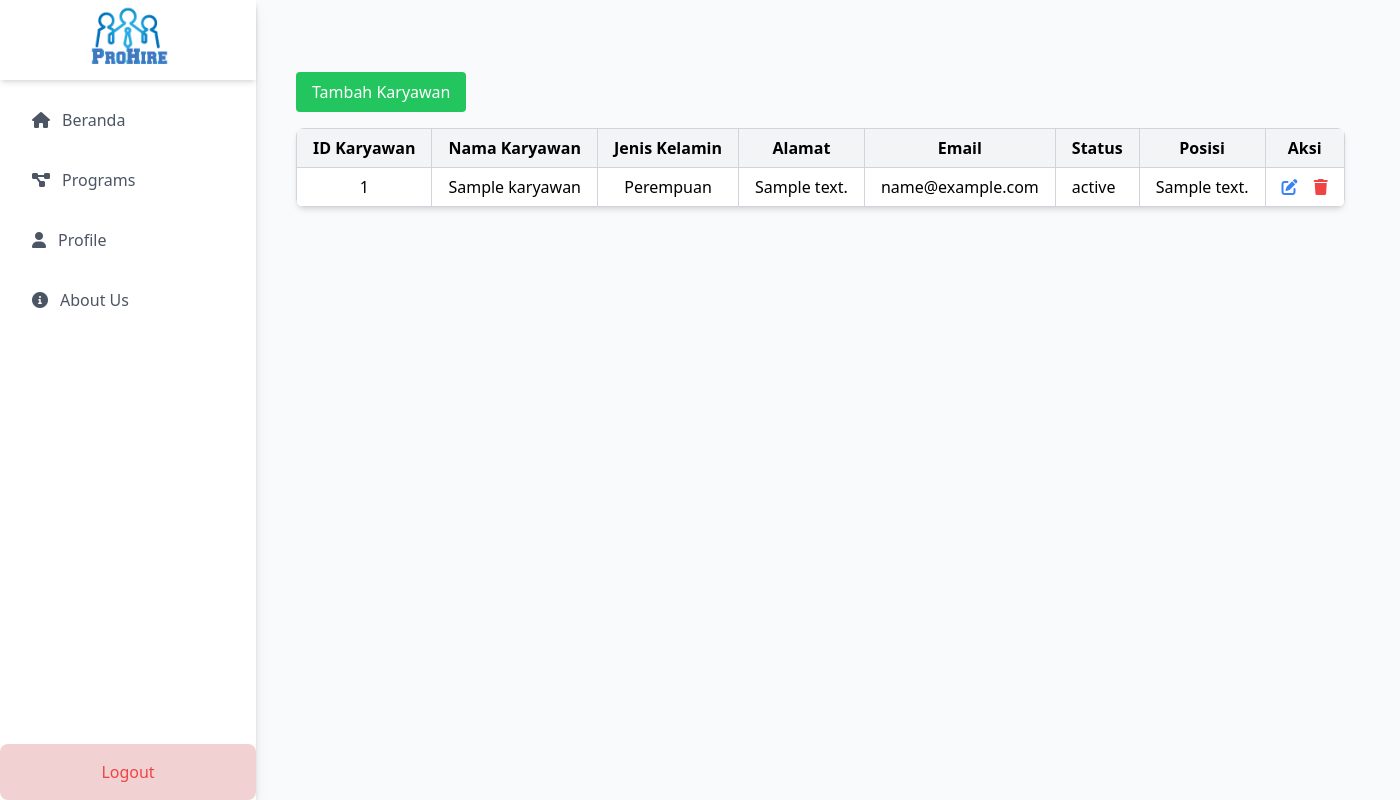
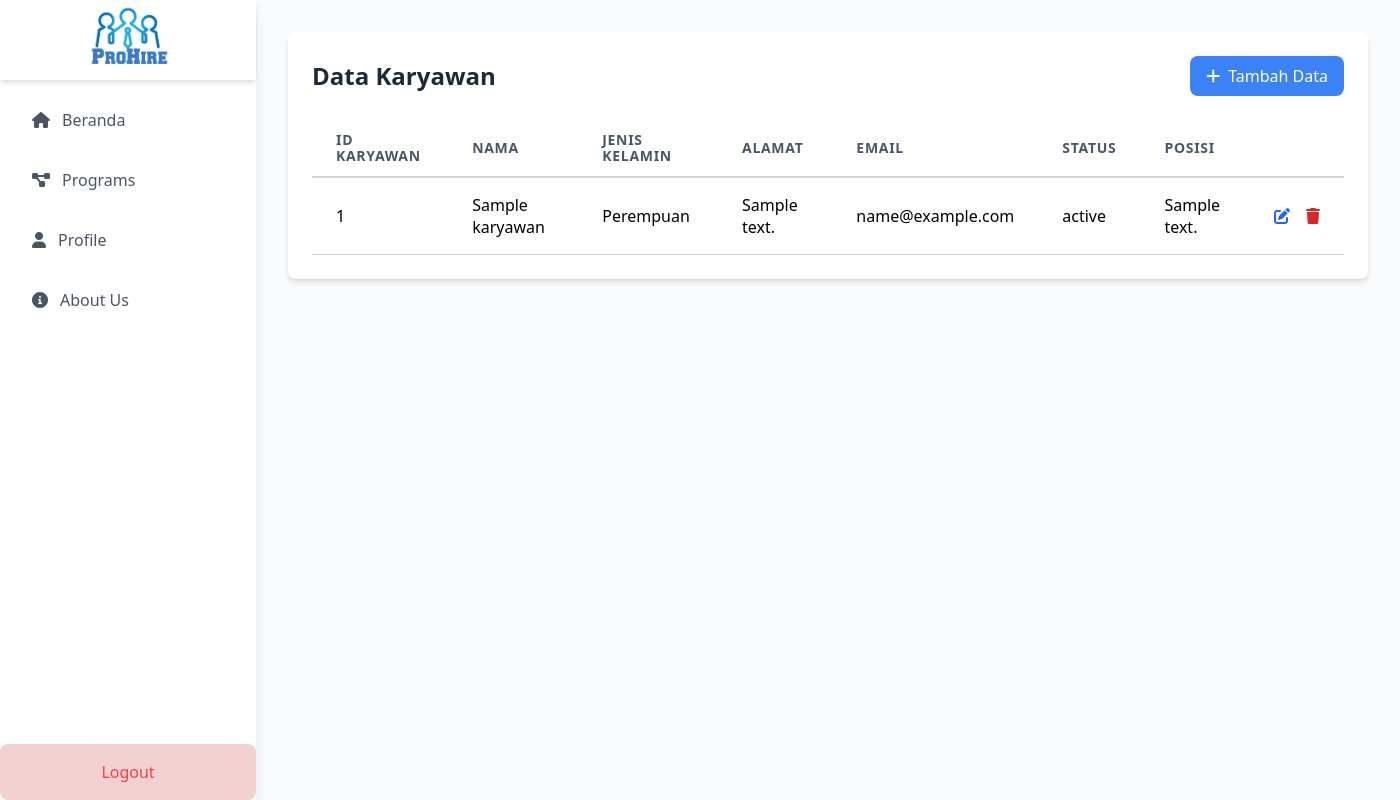
Before and after one commit to ikyyy10704/Labsys, a CodeIgniter app: page /Karyawan/index.php/Data_karyawan in a window 1400 px wide. Run offline with CodeIgniter, Linux system fonts and the light colour scheme; tables that the repository leaves empty or names only in its code hold one stand-in row (values such as "Sample post"); some libraries are stand-ins or nearby versions; grey boxes are pictures that could not be loaded.

Commit message:
mengubah tampilan baru data karyawan

```diff
--- a/application/controllers/Data_karyawan.php
+++ b/application/controllers/Data_karyawan.php
@@ -12,7 +12,6 @@ class Data_karyawan extends CI_Controller {
     public function index() {
         $data['title'] = 'Data Karyawan';
         $data['karyawan'] = $this->Data_karyawan_model->get_all_karyawan();
-
         $this->load->view('template/header', $data);
         $this->load->view('template/sidebar');
         $this->load->view('data_karyawan/index', $data);
--- a/application/views/Data_karyawan/index.php
+++ b/application/views/Data_karyawan/index.php
@@ -1,63 +1,82 @@
-<!DOCTYPE html>
-<html lang="en">
-<head>
-    <meta charset="UTF-8">
-    <meta name="viewport" content="width=device-width, initial-scale=1.0">
-    <title><?= $title ?></title>
-    <script src="https://cdn.tailwindcss.com"></script>
-</head>
-<body class="bg-gray-100">
-    <div class="flex">
-        <!-- Sidebar -->
-        <aside class="w-64 bg-white shadow-md h-screen">
-            <div class="p-4">
-                <img src="logo.png" alt="Logo" class="w-16 h-16 mx-auto">
-            </div>
-            <nav>
-                <ul class="space-y-4">
-                    <li><a href="#" class="flex items-center px-4 py-2 text-gray-700 hover:bg-gray-200"><i class="fas fa-home mr-3"></i>Beranda</a></li>
-                    <li><a href="#" class="flex items-center px-4 py-2 text-gray-700 hover:bg-gray-200"><i class="fas fa-tasks mr-3"></i>Programs</a></li>
-                    <li><a href="#" class="flex items-center px-4 py-2 text-gray-700 hover:bg-gray-200"><i class="fas fa-user mr-3"></i>Profile</a></li>
-                    <li><a href="#" class="flex items-center px-4 py-2 text-gray-700 hover:bg-gray-200"><i class="fas fa-info-circle mr-3"></i>About Us</a></li>
-                </ul>
-            </nav>
-        </aside>
-    <main class="flex-1 p-6">
-    <div class="container mx-auto mt-8 p-4">
-        <a href="<?= site_url('data_karyawan/create') ?>" class="bg-green-500 hover:bg-green-600 text-white px-4 py-2 rounded mb-4 inline-block">Tambah Karyawan</a>
-        <div class="overflow-x-auto bg-white shadow-md rounded-lg">
-            <table class="table-auto w-full border-collapse border border-gray-200">
+<div class="ml-64 p-8">
+    <div class="bg-white rounded-lg shadow-md p-6">
+        <div class="flex justify-between items-center mb-6">
+            <h1 class="text-2xl font-semibold text-gray-800">Data Karyawan</h1>
+            <a href="<?= site_url('data_karyawan/create') ?>" class="bg-blue-500 hover:bg-blue-600 text-white px-4 py-2 rounded-lg">
+                <i class="fas fa-plus mr-2"></i>Tambah Data
+            </a>
+        </div>
+
+        <?php if($this->session->flashdata('success')): ?>
+        <div class="bg-green-100 border-l-4 border-green-500 text-green-700 p-4 mb-6">
+            <?= $this->session->flashdata('success') ?>
+        </div>
+        <?php endif; ?>
+        <?php if($this->session->flashdata('error')): ?>
+        <div class="bg-red-100 border-l-4 border-red-500 text-red-700 p-4 mb-6">
+            <?= $this->session->flashdata('error') ?>
+        </div>
+        <?php endif; ?>
+
+        <div class="overflow-x-auto">
+            <table class="min-w-full bg-white">
                 <thead>
-                    <tr class="bg-gray-100">
-                        <th class="border border-gray-300 px-4 py-2">ID Karyawan</th>
-                        <th class="border border-gray-300 px-4 py-2">Nama Karyawan</th>
-                        <th class="border border-gray-300 px-4 py-2">Jenis Kelamin</th>
-                        <th class="border border-gray-300 px-4 py-2">Alamat</th>
-                        <th class="border border-gray-300 px-4 py-2">Email</th>
-                        <th class="border border-gray-300 px-4 py-2">Status</th>
-                        <th class="border border-gray-300 px-4 py-2">Posisi</th>
-                        <th class="border border-gray-300 px-4 py-2">Aksi</th>
+                    <tr>
+                        <th class="px-6 py-3 border-b-2 border-gray-300 text-left text-sm leading-4 font-semibold text-gray-600 uppercase tracking-wider">ID Karyawan</th>
+                        <th class="px-6 py-3 border-b-2 border-gray-300 text-left text-sm leading-4 font-semibold text-gray-600 uppercase tracking-wider">Nama</th>
+                        <th class="px-6 py-3 border-b-2 border-gray-300 text-left text-sm leading-4 font-semibold text-gray-600 uppercase tracking-wider">Jenis Kelamin</th>
+                        <th class="px-6 py-3 border-b-2 border-gray-300 text-left text-sm leading-4 font-semibold text-gray-600 uppercase tracking-wider">Alamat</th>
+                        <th class="px-6 py-3 border-b-2 border-gray-300 text-left text-sm leading-4 font-semibold text-gray-600 uppercase tracking-wider">Email</th>
+                        <th class="px-6 py-3 border-b-2 border-gray-300 text-left text-sm leading-4 font-semibold text-gray-600 uppercase tracking-wider">Status</th>
+                        <th class="px-6 py-3 border-b-2 border-gray-300 text-left text-sm leading-4 font-semibold text-gray-600 uppercase tracking-wider">Posisi</th>
+                        <th class="px-6 py-3 border-b-2 border-gray-300"></th>
                     </tr>
                 </thead>
-                <tbody>
-                    <?php foreach ($karyawan as $row): ?>
-                        <tr class="hover:bg-gray-50">
-                            <td class="border border-gray-300 px-4 py-2 text-center"><?= $row['id_krywn'] ?></td>
-                            <td class="border border-gray-300 px-4 py-2"><?= $row['nama_krywn'] ?></td>
-                            <td class="border border-gray-300 px-4 py-2 text-center"><?= $row['jenis_kelamin'] == 'L' ? 'Laki-Laki' : 'Perempuan' ?></td>
-                            <td class="border border-gray-300 px-4 py-2"><?= $row['alamat'] ?></td>
-                            <td class="border border-gray-300 px-4 py-2"><?= $row['email'] ?></td>
-                            <td class="border border-gray-300 px-4 py-2"><?= $row['status'] ?></td>
-                            <td class="border border-gray-300 px-4 py-2"><?= $row['posisi'] ?></td>
-                            <td class="border border-gray-300 px-4 py-2 text-center">
-                                <a href="<?= site_url('Data_karyawan/edit/' . $row['id_krywn']) ?>" class='text-blue-500 hover:text-blue-700'><i class='fas fa-edit'></i></a>
-                                <a href="<?= site_url('Data_karyawan/delete/' . $row['id_krywn']) ?>" class='text-red-500 hover:text-red-700 ml-3'><i class='fas fa-trash' onclick="return confirm('Yakin ingin menghapus?')"></i></a>
-                        </tr>
+                <tbody class="bg-white">
+                    <?php foreach($karyawan as $row): ?>
+                    <tr>
+                        <td class="px-6 py-4 whitespace-no-wrap border-b border-gray-300">
+                            <?= $row['id_krywn'] ?>
+                        </td>
+                        <td class="px-6 py-4 whitespace-no-wrap border-b border-gray-300">
+                            <?= $row['nama_krywn'] ?>
+                        </td>
+                        <td class="px-6 py-4 whitespace-no-wrap border-b border-gray-300">
+                            <?= $row['jenis_kelamin'] == 'L' ? 'Laki-Laki' : 'Perempuan' ?>
+                        </td>
+                        <td class="px-6 py-4 whitespace-no-wrap border-b border-gray-300">
+                            <?= $row['alamat'] ?>
+                        </td>
+                        <td class="px-6 py-4 whitespace-no-wrap border-b border-gray-300">
+                            <?= $row['email'] ?>
+                        </td>
+                        <td class="px-6 py-4 whitespace-no-wrap border-b border-gray-300">
+                            <?= $row['status'] ?>
+                        </td>
+                        <td class="px-6 py-4 whitespace-no-wrap border-b border-gray-300">
+                            <?= $row['posisi'] ?>
+                        </td>
+                        <td class="px-6 py-4 whitespace-no-wrap border-b border-gray-300">
+                            <div class="flex">
+                                <a href="<?= site_url('data_karyawan/edit/' . $row['id_krywn']) ?>" class="text-blue-600 hover:text-blue-900 mr-4">
+                                    <i class="fas fa-edit"></i>
+                                </a>
+                                <a href="javascript:void(0)" onclick="confirmDelete('<?= $row['id_krywn'] ?>')" class="text-red-600 hover:text-red-900">
+                                    <i class="fas fa-trash"></i>
+                                </a>
+                                <script>
+                                    function confirmDelete(id) {
+                                        if(confirm('Apakah Anda yakin ingin menghapus data ini?')) {
+                                            window.location.href = '<?= site_url('data_karyawan/delete/') ?>' + id;
+                                        }
+                                    }
+                                </script>
+                            </div>
+                        </td>
+                    </tr>
                     <?php endforeach; ?>
                 </tbody>
             </table>
         </div>
     </div>
-</main>
-</body>
-</html>
+</div>
```
